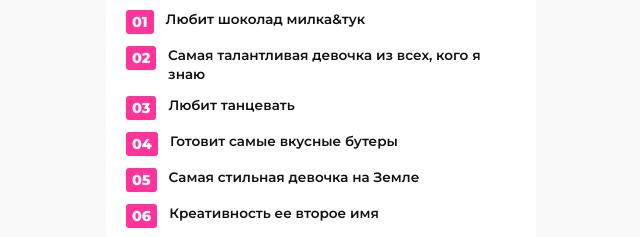
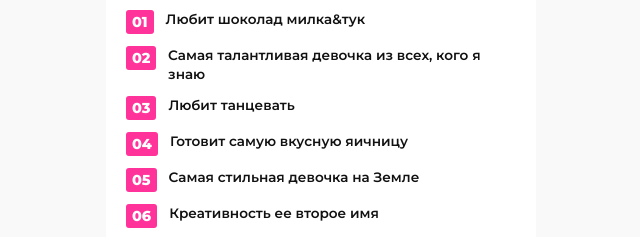
Before and after one commit to udkpo/birthday-by-ruslan, a plain HTML site: page index.html in a window 1280 px wide. Shown: the part 2000-2237 px from the top of the page, 319-959 px from the left. Drawn offline with nearby package versions, Linux system fonts and the light colour scheme.

Commit message:
Update index.html

```diff
--- a/index.html
+++ b/index.html
@@ -723,7 +723,7 @@
             <div class="fact-row"><div class="fact-num">01</div><div class="fact-text">Любит шоколад милка&тук</div></div>
             <div class="fact-row"><div class="fact-num">02</div><div class="fact-text">Самая талантливая девочка из всех, кого я знаю</div></div>
             <div class="fact-row"><div class="fact-num">03</div><div class="fact-text">Любит танцевать</div></div>
-            <div class="fact-row"><div class="fact-num">04</div><div class="fact-text">Готовит самые вкусные бутеры</div></div>
+            <div class="fact-row"><div class="fact-num">04</div><div class="fact-text">Готовит самую вкусную яичницу</div></div>
             <div class="fact-row"><div class="fact-num">05</div><div class="fact-text">Самая стильная девочка на Земле</div></div>
             <div class="fact-row"><div class="fact-num">06</div><div class="fact-text">Креативность ее второе имя</div></div>
             <div class="fact-row"><div class="fact-num">07</div><div class="fact-text">С ней интересно говорить о чем угодно</div></div>
```
